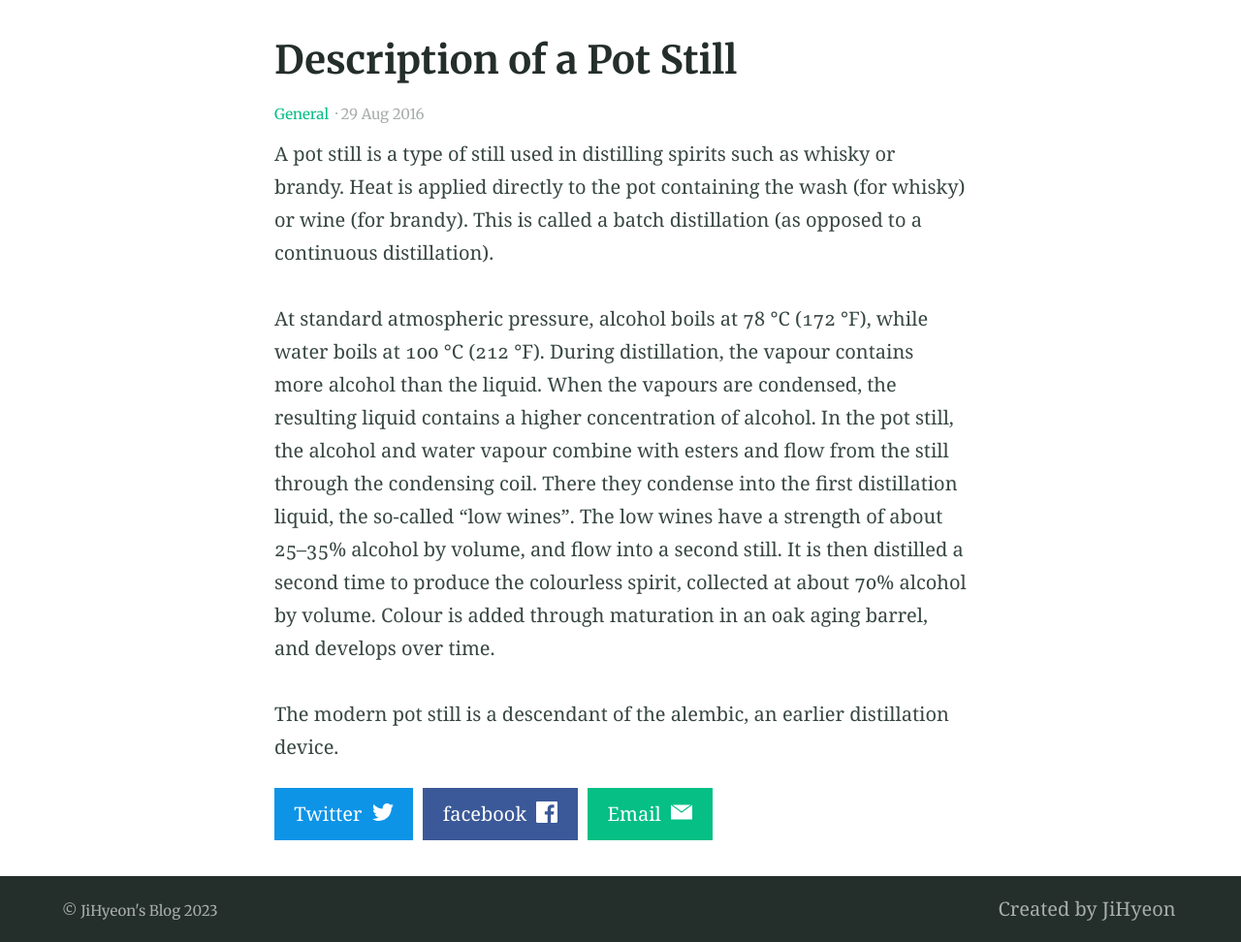
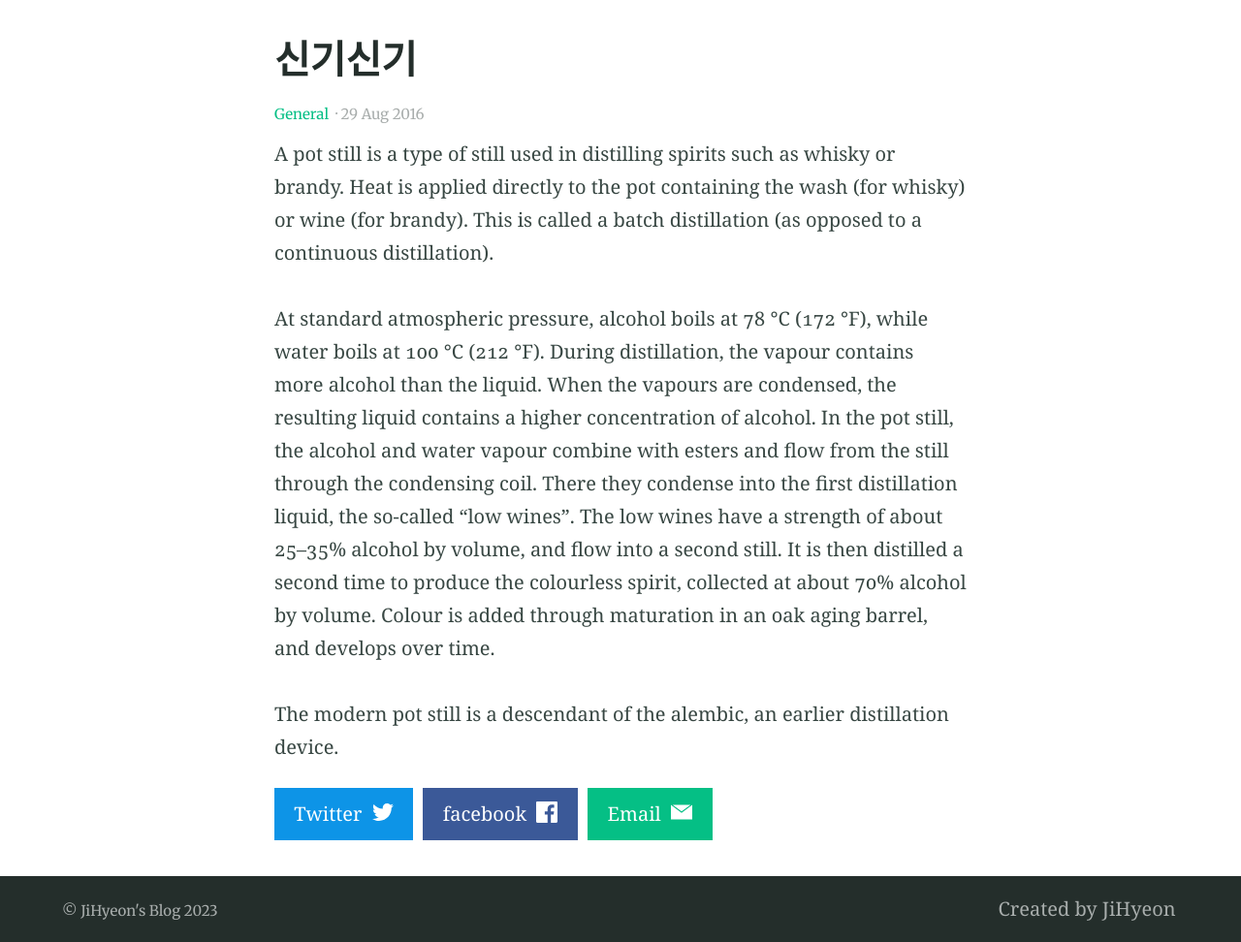
Before and after one commit to alexgim961101/alexgim961101.gitbut.io, a Jekyll site: the page built from _posts/2016-08-29-example-post-three.md, in a window 1280 px wide. Shown: the part 408-1380 px from the top of the page at 97% size. Built offline with Jekyll 4.4.1, drawn with Linux system fonts in a browser that asks for light colours.

Commit message:
Update 2016-08-29-example-post-three.md

```diff
--- a/_posts/2016-08-29-example-post-three.md
+++ b/_posts/2016-08-29-example-post-three.md
@@ -1,14 +1,19 @@
 ---
-title: Description of a Pot Still
+title: 신기신기
 categories:
-- General
-excerpt: |
-  A pot still is a type of still used in distilling spirits such as whisky or brandy. Heat is applied directly to the pot containing the wash (for whisky) or wine (for brandy).
-feature_text: |
+  - General
+excerpt: >
+  A pot still is a type of still used in distilling spirits such as whisky or
+  brandy. Heat is applied directly to the pot containing the wash (for whisky)
+  or wine (for brandy).
+feature_text: >
   ## The Pot Still
-  The modern pot still is a descendant of the alembic, an earlier distillation device
-feature_image: "https://picsum.photos/2560/600?image=733"
-image: "https://picsum.photos/2560/600?image=733"
+
+  The modern pot still is a descendant of the alembic, an earlier distillation
+  device
+feature_image: 'https://picsum.photos/2560/600?image=733'
+image: 'https://picsum.photos/2560/600?image=733'
+published: true
 ---
 
 A pot still is a type of still used in distilling spirits such as whisky or brandy. Heat is applied directly to the pot containing the wash (for whisky) or wine (for brandy). This is called a batch distillation (as opposed to a continuous distillation).
```
